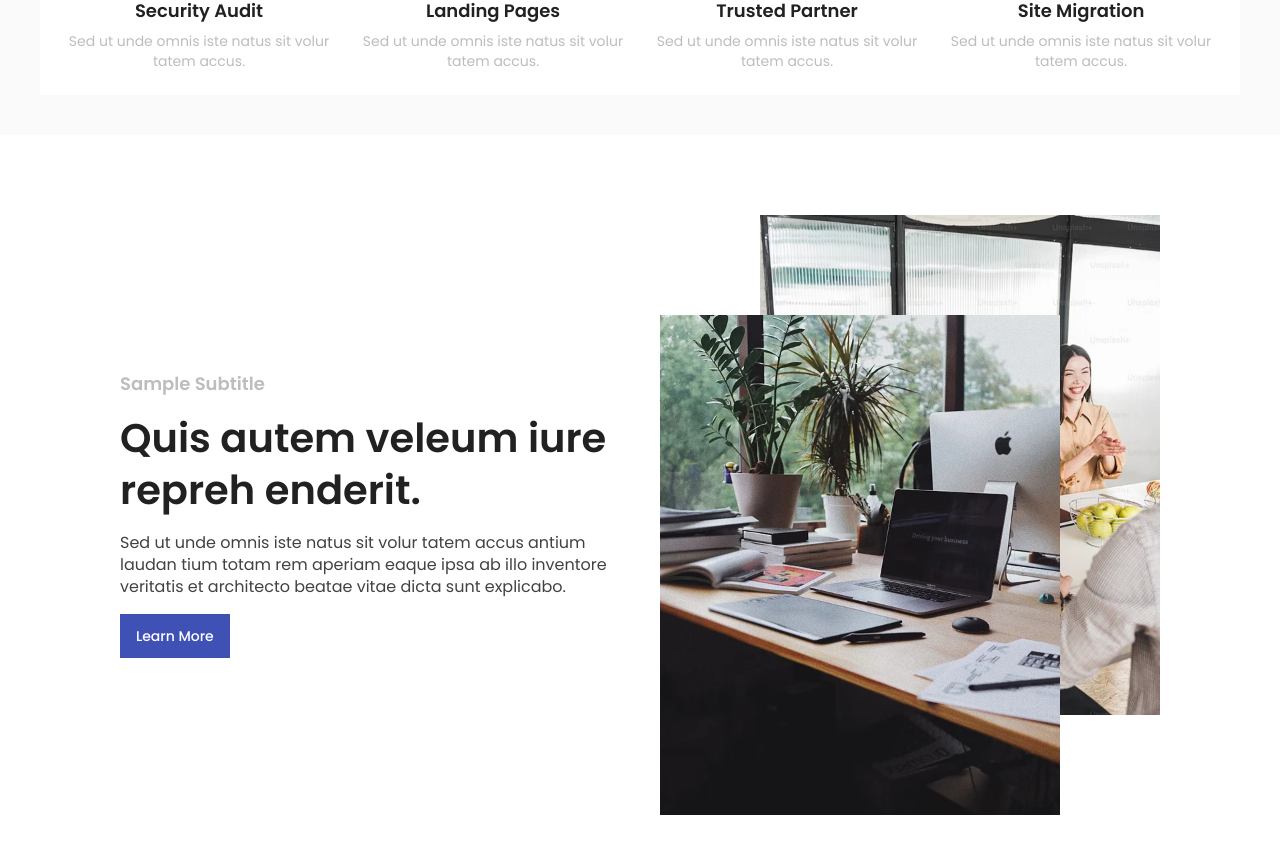
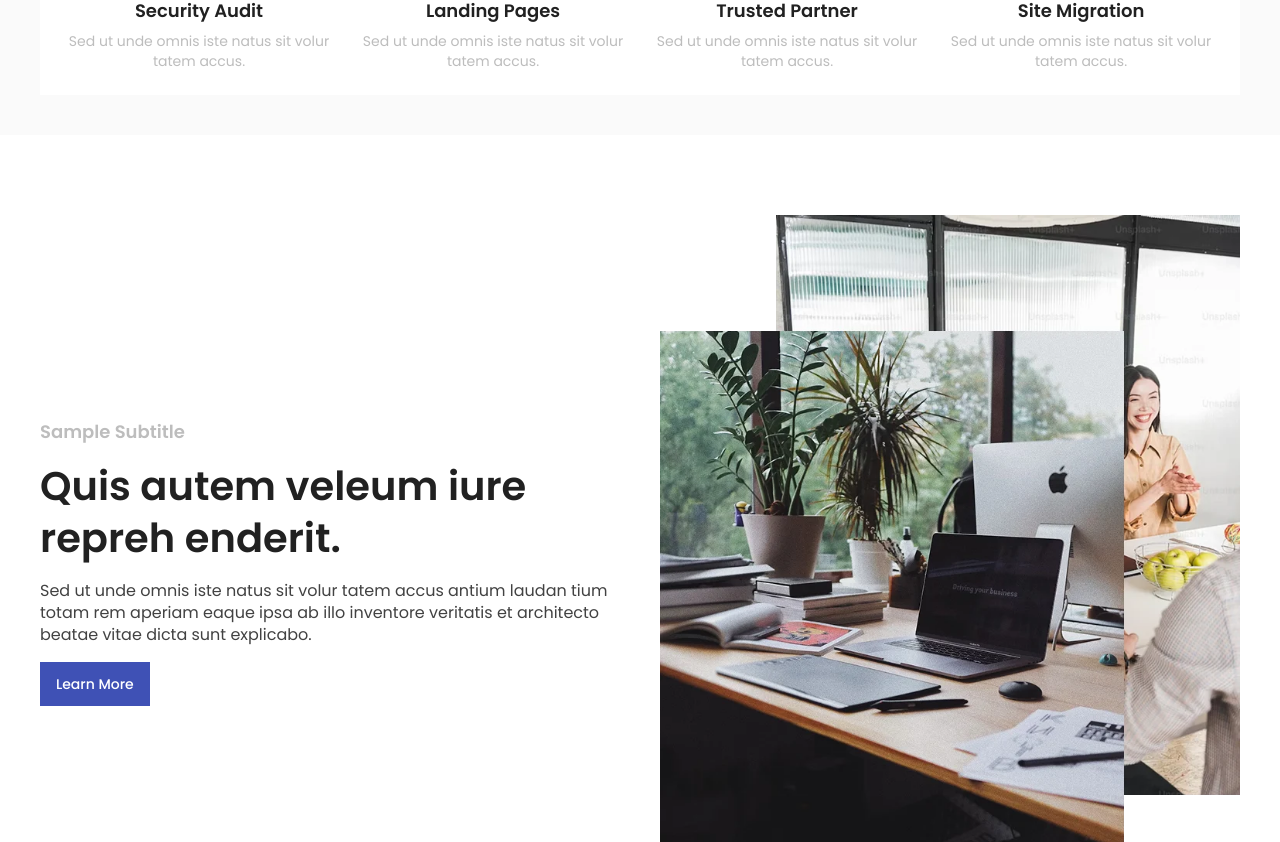
Before and after one commit to luna-ui-kit/luna, a Next.js app: page /homepage/1 in a window 1280 px wide. Shown: the part 773-1615 px from the top of the page. Built offline with nearby package versions, Linux system fonts and the light colour scheme; what @mui/material-nextjs would draw is missing.

Commit message:
Fix: kickstart padding

```diff
--- a/luna/blocks/_kickstart/_kickstart_001/index.tsx
+++ b/luna/blocks/_kickstart/_kickstart_001/index.tsx
@@ -18,7 +18,7 @@ export function Kickstart001() {
         spacing={'40px'}
         container
         sx={{
-          padding: { xs: '24px', sm: '40px', md: '80px' }
+          paddingY: { xs: '24px', sm: '40px', md: '80px' }
         }}
       >
         <Grid
--- a/luna/blocks/_kickstart/_kickstart_002/index.tsx
+++ b/luna/blocks/_kickstart/_kickstart_002/index.tsx
@@ -19,7 +19,7 @@ export function Kickstart002() {
         spacing={'64px'}
         container
         sx={{
-          padding: { xs: '24px', sm: '40px', md: '80px' }
+          paddingY: { xs: '24px', sm: '40px', md: '80px' }
         }}
       >
         <Grid
```
